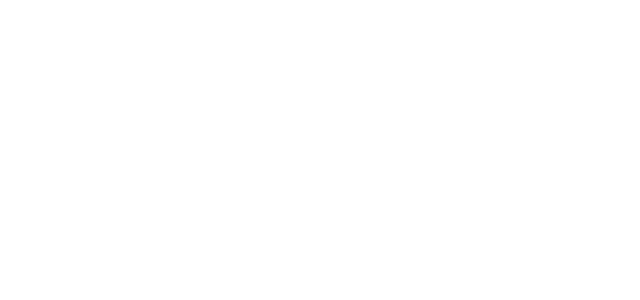
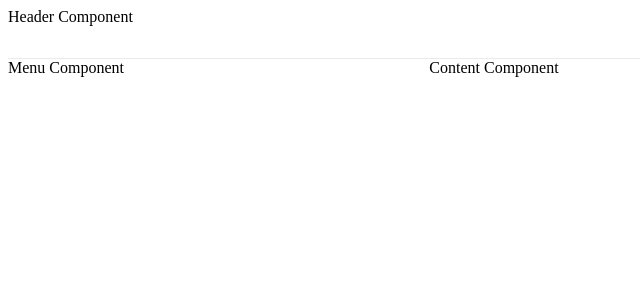
Before and after one commit to xoxorbrb/vue-basic, a Vue app in the folder page-layout/: page / in a window 1280 px wide. Shown: the top 300 px of the page, without its empty margins (0-640 px from the left). Built offline with nearby package versions, Linux system fonts and the light colour scheme.

Commit message:
Component 구성해보기

```diff
--- a/page-layout/src/App.vue
+++ b/page-layout/src/App.vue
@@ -1,13 +1,33 @@
 <template>
+<div>
+  <MyHeader/>
+  <div class = "wrap">
+    <MyMenu/>
+    <MyContent/>
+  </div>
+</div>
 </template>
 
 <script>
+import MyContent from '@/components/MyContent';
+import MyHeader from '@/components/MyHeader';
+import MyMenu from '@/components/MyMenu';
 
 export default {
-  name: 'App',
-  components: {}
-}
+  name: "app" ,
+  components: {
+    MyContent,
+    MyHeader,
+    MyMenu
+  }
+};
 </script>
 
-<style>
+<style scoped>
+h1 {
+  color: #03a9f4
+}
+.wrap {
+  display: flex;
+}
 </style>
--- /dev/null
+++ b/page-layout/src/components/MyContent.vue
@@ -0,0 +1,15 @@
+<template>
+    <div>
+        Content Component
+    </div>
+</template>
+<script>
+export default {
+
+}
+</script>
+<style scoped>
+    div {
+        flex: 2;
+    }
+</style>
--- /dev/null
+++ b/page-layout/src/components/MyHeader.vue
@@ -0,0 +1,17 @@
+<template>
+    <div>
+        Header Component
+    </div>
+</template>
+<script>
+export default {
+
+}
+</script>
+<style scoped>
+    div {
+        position: sticky;
+        height: 50px;
+        border-bottom: 1px solid #ebebeb;
+    }
+</style>
--- /dev/null
+++ b/page-layout/src/components/MyMenu.vue
@@ -0,0 +1,15 @@
+<template>
+    <div>
+        Menu Component
+    </div>
+</template>
+<script>
+export default {
+
+}
+</script>
+<style scoped>
+    div {
+        flex: 1;
+    }
+</style>
```
